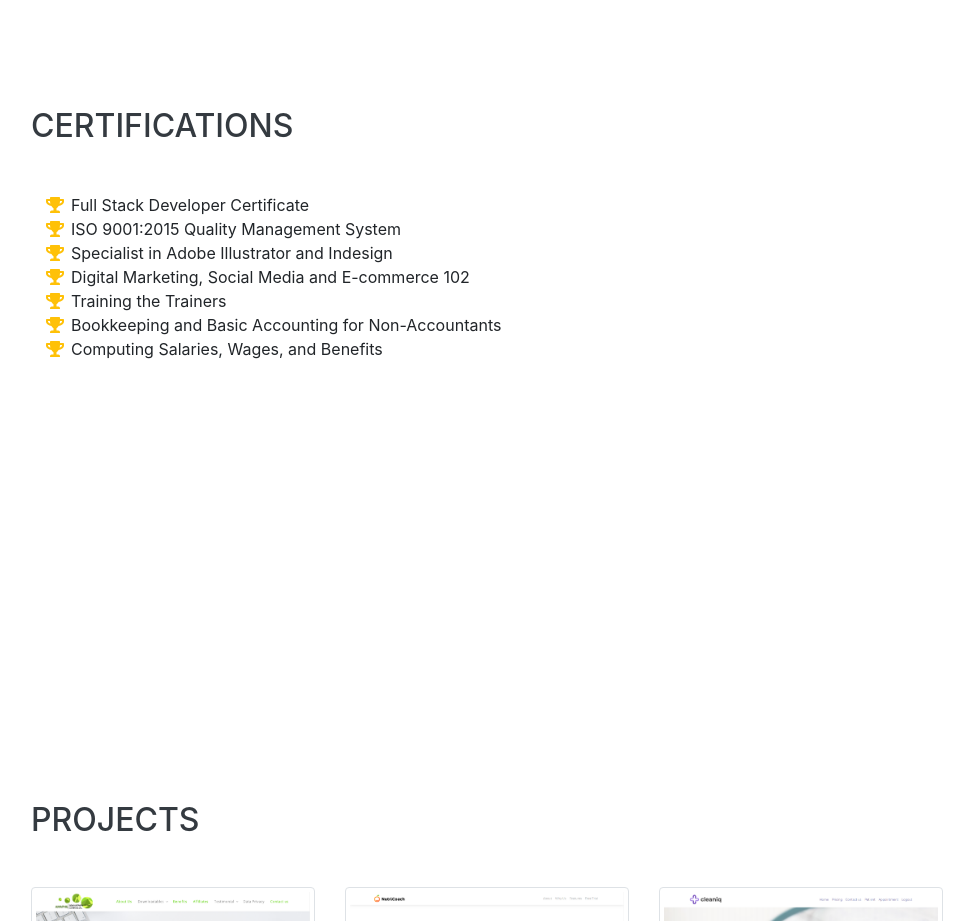
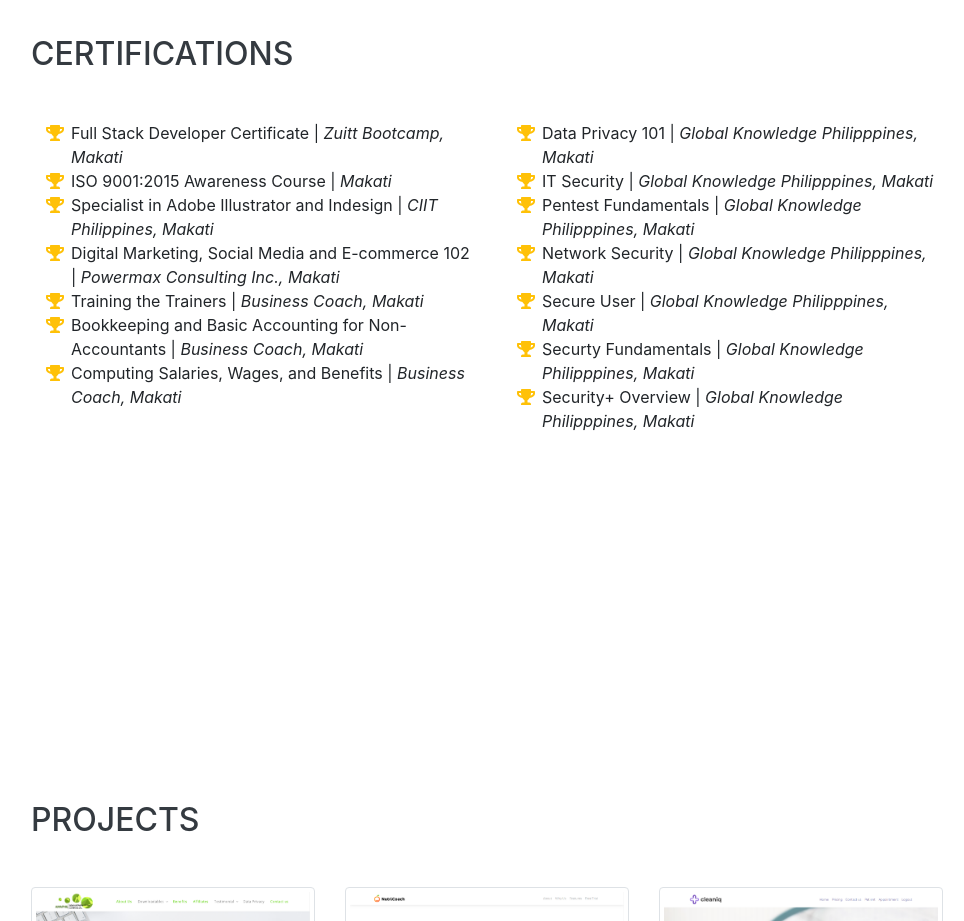
Before and after one commit to kaeri-gg/web-cv, a website with bundled scripts: page index.html in a window 1280 px wide. Shown: the part 4560-5481 px from the top of the page, without its empty margins (289-1253 px from the left). Built offline with nearby package versions, Linux system fonts and the light colour scheme; a web font is replaced by a local one.

Commit message:
added certificates

```diff
--- a/index.html
+++ b/index.html
@@ -324,30 +324,58 @@
         <section class="resume-section p-3 p-lg-5 d-flex align-items-center" id="certifications">
             <div class="w-100">
                 <h2 class="mb-5">Certifications</h2>
+                <div class="row">
+                    <div class="col-md-6">
                         <ul class="fa-ul mb-0">
                             <li>
-                        <i class="fa-li fa fa-trophy text-warning"></i> Full Stack Developer Certificate
+                                <i class="fa-li fa fa-trophy text-warning"></i> Full Stack Developer Certificate | <i> Zuitt Bootcamp, Makati </i>
                             </li>
                             <li>
-                        <i class="fa-li fa fa-trophy text-warning"></i> ISO 9001:2015 Quality Management System
+                                <i class="fa-li fa fa-trophy text-warning"></i> ISO 9001:2015 Awareness Course | <i> Makati </i>
                             </li>
                             <li>
-                        <i class="fa-li fa fa-trophy text-warning"></i> Specialist in Adobe Illustrator and Indesign
+                                <i class="fa-li fa fa-trophy text-warning"></i> Specialist in Adobe Illustrator and Indesign | <i> CIIT Philippines, Makati </i>
                             </li>
                             <li>
-                        <i class="fa-li fa fa-trophy text-warning"></i> Digital Marketing, Social Media and E-commerce 102
+                                <i class="fa-li fa fa-trophy text-warning"></i> Digital Marketing, Social Media and E-commerce 102 | <i> Powermax Consulting Inc., Makati </i>
                             </li>
                             <li>
-                        <i class="fa-li fa fa-trophy text-warning"></i> Training the Trainers
+                                <i class="fa-li fa fa-trophy text-warning"></i> Training the Trainers | <i> Business Coach, Makati </i>
                             </li>
                             <li>
-                        <i class="fa-li fa fa-trophy text-warning"></i> Bookkeeping and Basic Accounting for Non-Accountants
+                                <i class="fa-li fa fa-trophy text-warning"></i> Bookkeeping and Basic Accounting for Non-Accountants | <i> Business Coach, Makati </i>
                             </li>
                             <li>
-                        <i class="fa-li fa fa-trophy text-warning"></i> Computing Salaries, Wages, and Benefits
+                                <i class="fa-li fa fa-trophy text-warning"></i> Computing Salaries, Wages, and Benefits | <i> Business Coach, Makati </i>
                             </li>
-
                         </ul>
+                    </div>
+                    <div class="col-md-6">
+                        <ul class="fa-ul mb-0">
+                            <li>
+                                <i class="fa-li fa fa-trophy text-warning"></i> Data Privacy 101 | <i> Global Knowledge Philipppines, Makati </i>
+                            </li>
+                            <li>
+                                <i class="fa-li fa fa-trophy text-warning"></i> IT Security | <i> Global Knowledge Philipppines, Makati </i>
+                            </li>
+                            <li>
+                                <i class="fa-li fa fa-trophy text-warning"></i> Pentest Fundamentals | <i> Global Knowledge Philipppines, Makati </i>
+                            </li>
+                            <li>
+                                <i class="fa-li fa fa-trophy text-warning"></i> Network Security | <i> Global Knowledge Philipppines, Makati </i>
+                            </li>
+                            <li>
+                                <i class="fa-li fa fa-trophy text-warning"></i> Secure User | <i> Global Knowledge Philipppines, Makati </i>
+                            </li>
+                            <li>
+                                <i class="fa-li fa fa-trophy text-warning"></i> Securty Fundamentals | <i> Global Knowledge Philipppines, Makati </i>
+                            </li>
+                            <li>
+                                <i class="fa-li fa fa-trophy text-warning"></i> Security+ Overview | <i> Global Knowledge Philipppines, Makati </i>
+                            </li>
+                        </ul>
+                    </div>
+                </div>
             </div>
         </section>
 
```
Lines whose indentation alone changed are shown as unchanged.
